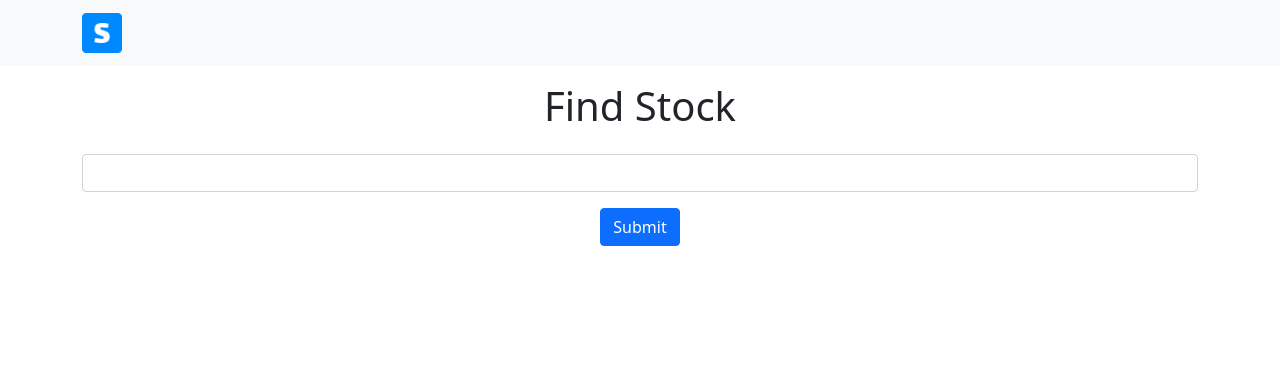
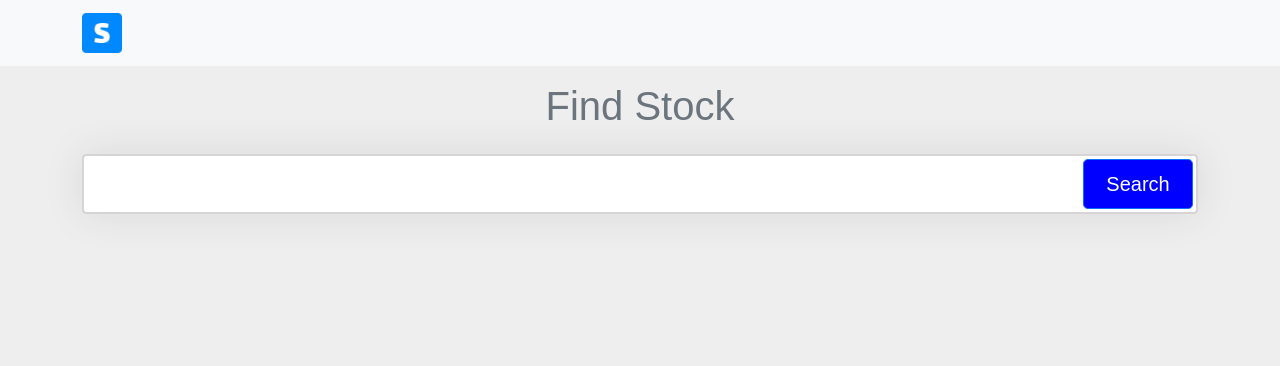
Before and after one commit to et860525/Graduation-Project, a Django app: page / in a window 1280 px wide. Shown: the top 366 px of the page. Run offline with Django 3.2, Linux system fonts and the light colour scheme; some libraries are stand-ins or nearby versions.

Commit message:
Modify Layout

```diff
--- a/base/templates/base/index.html
+++ b/base/templates/base/index.html
@@ -21,6 +21,48 @@
   * html .ui-autocomplete {
     height: 100px;
   }
+  @import url("https://fonts.googleapis.com/css2?family=Poppins:weight@100;200;300;400;500;600;700;800&display=swap");
+
+  body {
+      background-color: #eee;
+      font-family: "Poppins", sans-serif;
+      font-weight: 300
+  }
+
+  .height {
+      height: 100vh
+  }
+
+  .search {
+      position: relative;
+      box-shadow: 0 0 40px rgba(51, 51, 51, .1)
+  }
+
+  .search input {
+      height: 60px;
+      text-indent: 25px;
+      border: 2px solid #d6d4d4
+  }
+
+  .search input:focus {
+      box-shadow: none;
+      border: 2px solid blue
+  }
+
+  .search .fa-search {
+      position: absolute;
+      top: 20px;
+      left: 16px
+  }
+
+  .search button {
+      position: absolute;
+      top: 5px;
+      right: 5px;
+      height: 50px;
+      width: 110px;
+      background: blue
+  }
 </style>
 
 <nav class="navbar navbar-light bg-light">
@@ -37,15 +79,18 @@
 </nav>
 
 <div class="container">
-  <div class="search mt-3 text-center">
-    <h1 class="mb-4">Find Stock</h1>
+  <div class="mt-3 text-center">
+    <h1 class="mb-4 text-secondary">Find Stock</h1>
     <div class="search-area">
       <form action="" method="POST">
         {% csrf_token %}
-        <div class="mb-3">
-          <div class="form-group">{{ form.as_p }}</div>
+        <div class="search">
+            <i class="fa fa-search"></i>
+            <div class="mb-3">
+              <div class="form-group">{{ form.as_p }}</div>
+            </div>
+            <button type="submit" class="btn btn-primary btn-lg">Search</button>
         </div>
-        <button type="submit" class="btn btn-primary">Submit</button>
       </form>
     </div>
   </div>
```
Also changed, not shown: base/templates/base/stock_result.html (+7 -7 lines).
